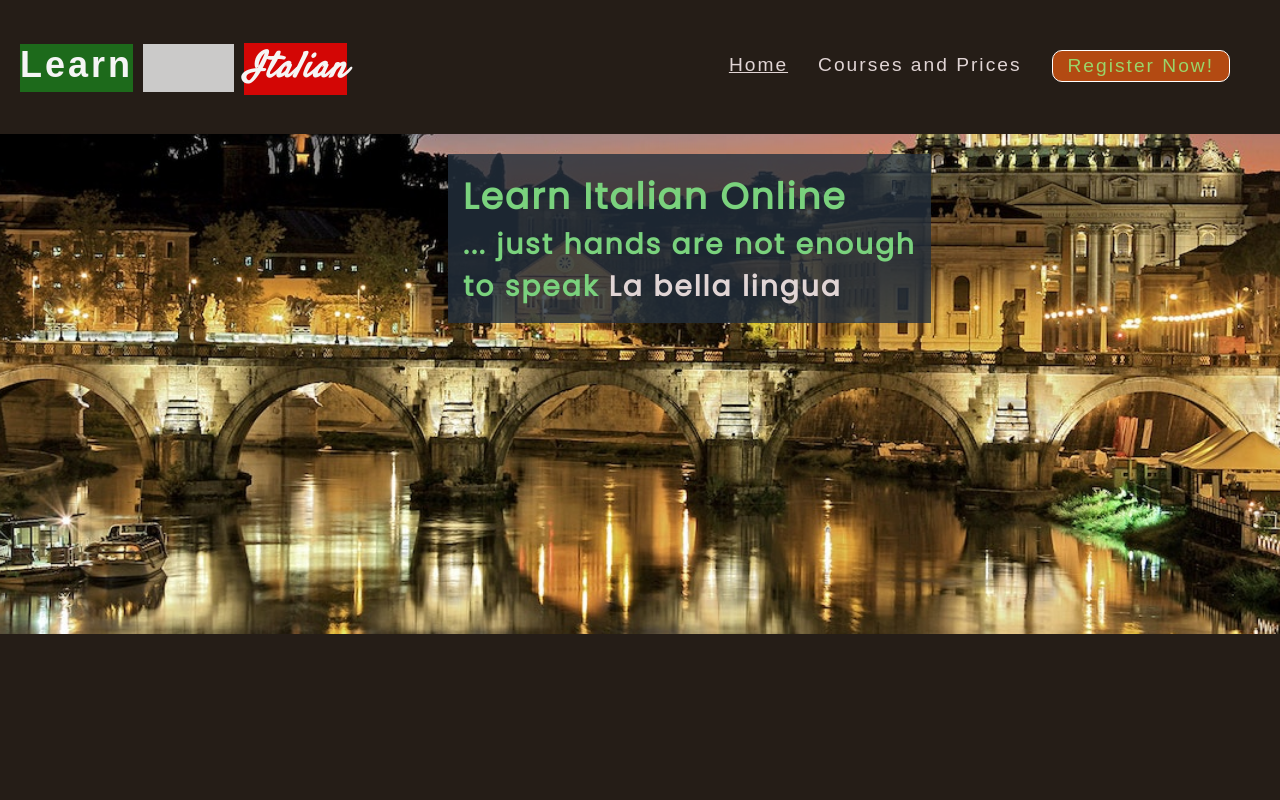
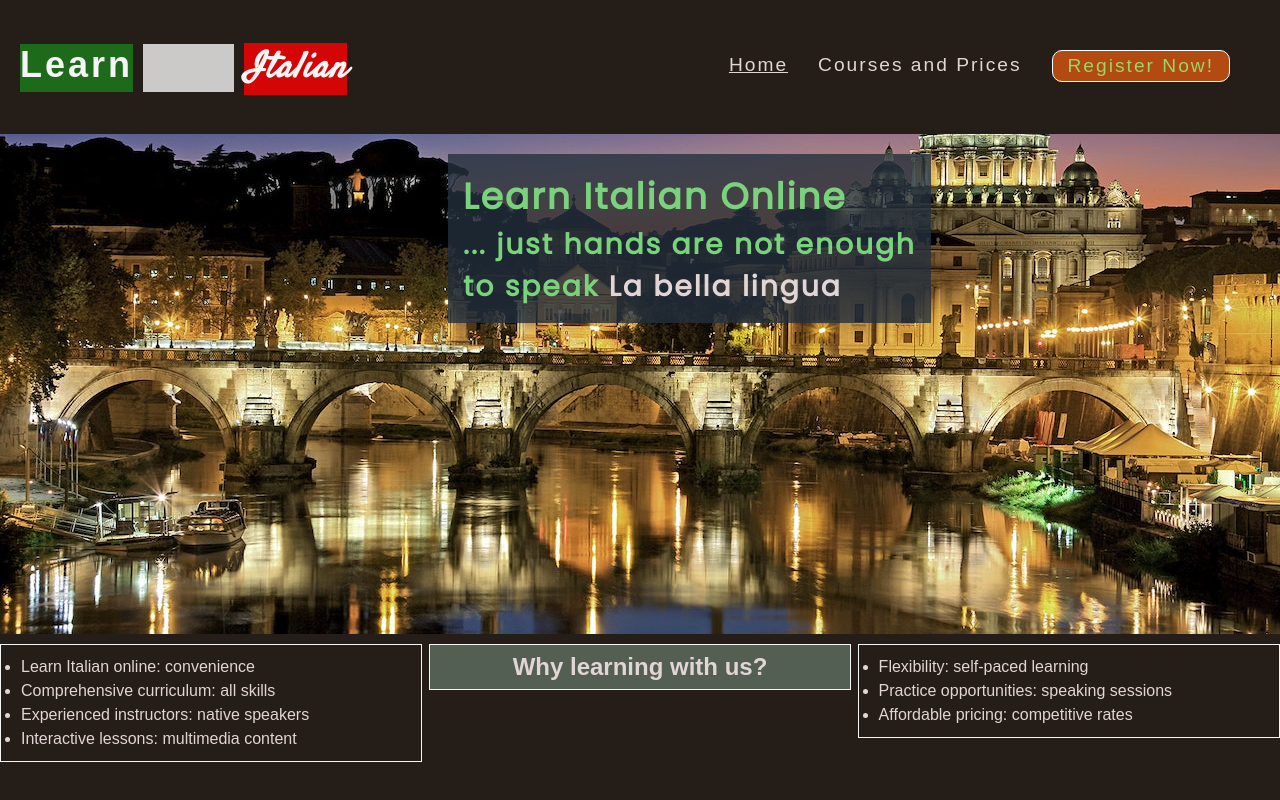
Before and after one commit to Fazel-Hosseinzadeh/learning-italian, a plain HTML site: page index.html in a window 1280 px wide. Drawn offline with Linux system fonts and the light colour scheme; a web font is replaced by a local one.

Commit message:
making three column for the Course overview section and deleting the id for this section

```diff
--- a/assets/css/style.css
+++ b/assets/css/style.css
@@ -20,8 +20,7 @@ body{
     text-decoration: none;
 
 }
-/* The Logo formed by three span wit ids "Lear" "space" "Italian" */
-
+/* The Logo formed by three span wit ids "Learn" "7*space" "Italian" */
 #logo-learn{
     font-family: 'Patua One', sans-serif;
     color: whitesmoke;
@@ -92,7 +91,6 @@ body{
 }
 
 /* hero image  */
-
 #hero-image-section{
     height: 500px;
     width: 100%;
@@ -119,7 +117,7 @@ body{
     transform: scale(1);
     }
     to {
-        transform: scale(1.2);
+        transform: scale(1);
     }
 }
 
@@ -144,3 +142,28 @@ body{
   #cover-text #bella{
     color: #e1d5d5;
   }
+
+/* Course overview styling */
+#course-overview{
+
+}
+
+#why-right, #why-left, #why-center{
+    border: 1px solid whitesmoke;
+    line-height: 1.5rem;
+    width: 33%;
+    box-sizing: border-box;
+    padding: 10px 20px;
+}
+
+#why-left{
+    float: left;
+}
+#why-right{
+    float: right;
+}
+#why-center{
+    background-color: #535f53;
+    text-align: center;
+    margin:10px auto;
+}
--- a/index.html
+++ b/index.html
@@ -35,9 +35,40 @@
             <h3> to speak <span id="bella">La bella lingua</span> </h3>
         </div>
     </secttion>
-
-    <secttion id="course-overview">
-
+<!-- Course overview section that we call it "why" -->
+    <secttion>
+        <div id="why-left">
+             <ul>
+            <li>
+                Learn Italian online: convenience
+            </li>
+            <li>
+                Comprehensive curriculum: all skills
+            </li>
+            <li>
+                Experienced instructors: native speakers
+            </li>
+            <li>
+                Interactive lessons: multimedia content
+            </li>
+            </ul>
+        </div>
+        <div id="why-right">
+            <ul>
+                <li>
+                    Flexibility: self-paced learning
+                </li>
+                <li>
+                    Practice opportunities: speaking sessions
+                </li>
+                <li>
+                    Affordable pricing: competitive rates
+                </li>
+            </ul>
+        </div>
+        <div id="why-center">
+            <h2>Why learning with us?</h2>
+        </div>
     </secttion>
 
     <secttion id="course-levels"></secttion>
```
